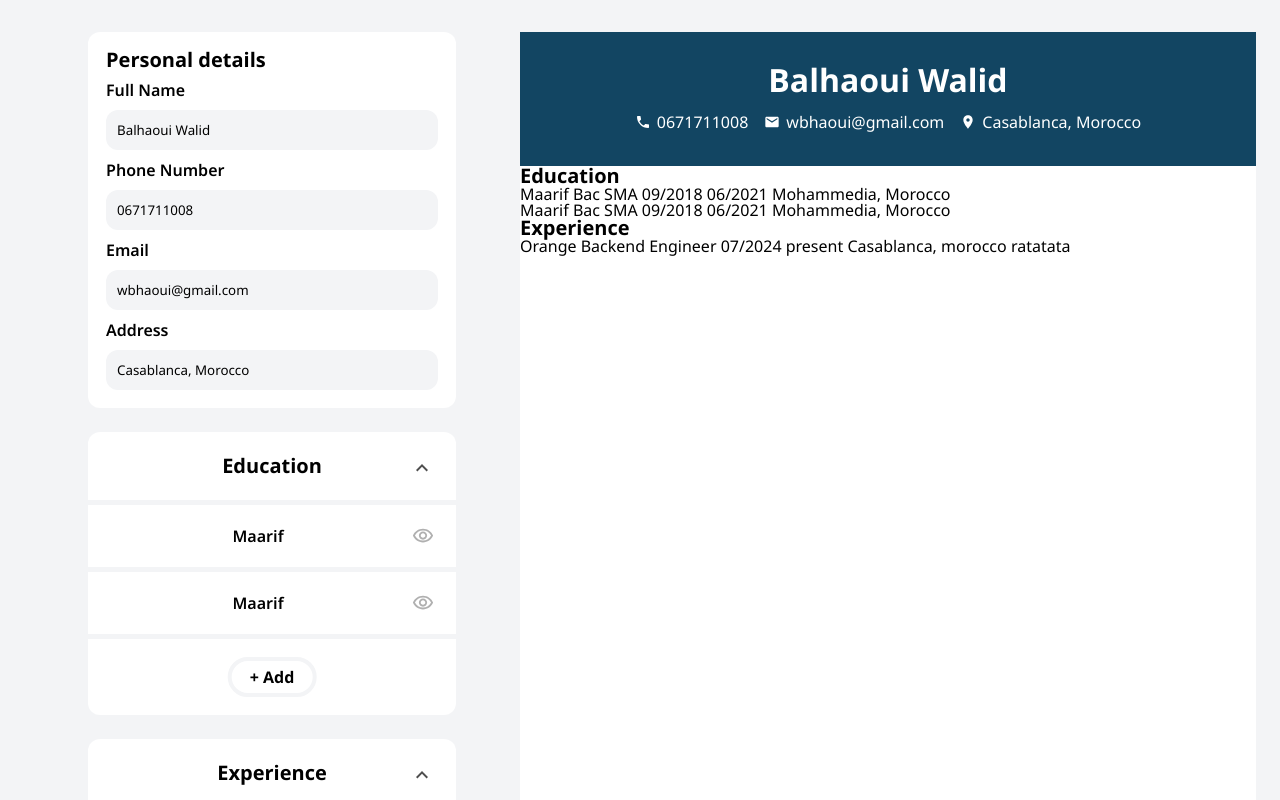
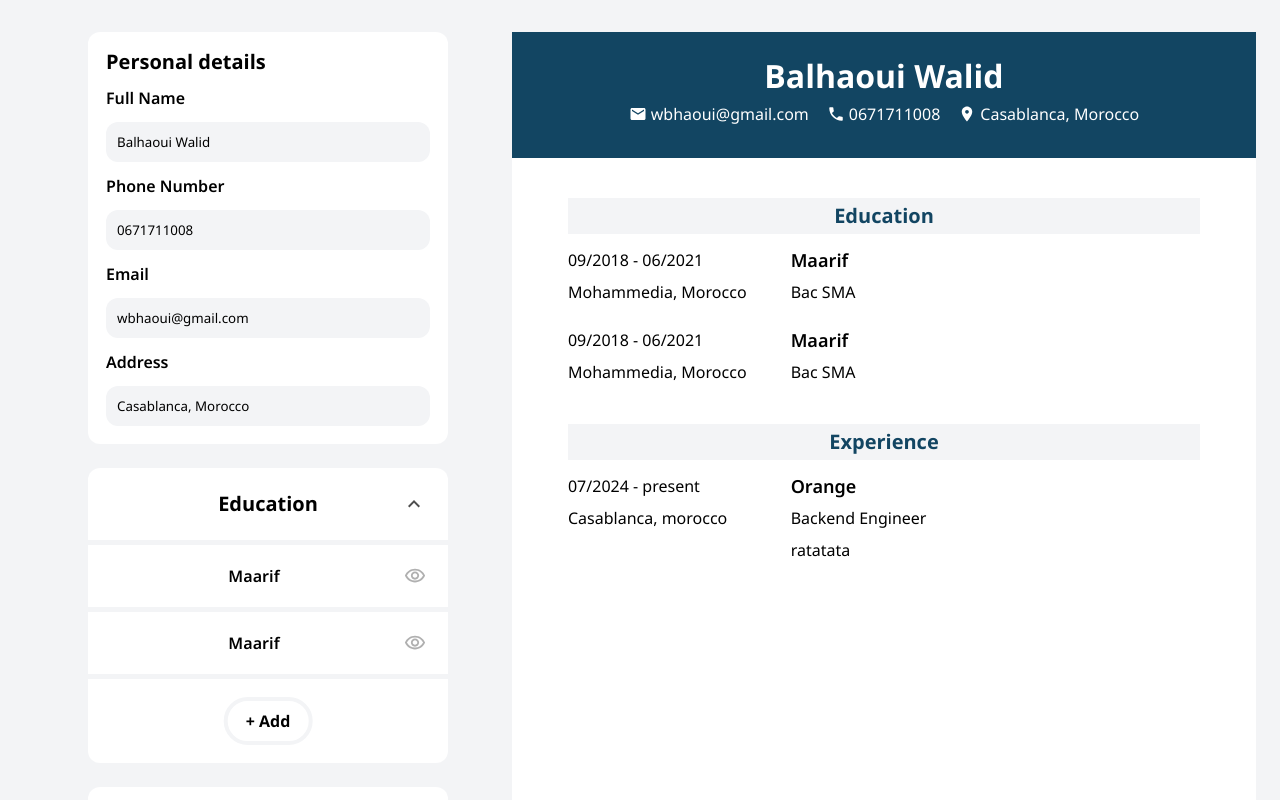
Before and after one commit to Archesper/react-cv-generator, a React (Vite) app: page / in a window 1280 px wide. Shown: the top 800 px of the page. Built offline with nearby package versions, Linux system fonts and the light colour scheme.

Commit message:
Add resume main section styling

```diff
--- a/src/components/CV.jsx
+++ b/src/components/CV.jsx
@@ -9,16 +9,16 @@ export default function CV({ data }) {
       <div className="personal-info">
         <h1 className="resume-name">{fullName}</h1>
         <div className="contact-info">
+          {email && (
+            <div className="contact-wrapper">
+              <EmailIcon></EmailIcon>
+              <span className="email"> {email}</span>
+            </div>
+          )}
           {phoneNumber && (
             <div className="contact-wrapper">
               <LocalPhoneIcon></LocalPhoneIcon>
               <span className="phone-number"> {phoneNumber}</span>
-            </div>
-          )}
-          {email && (
-            <div className="contact-wrapper">
-              <EmailIcon></EmailIcon>
-              <span className="email"> {email}</span>
             </div>
           )}
           {address && (
@@ -29,27 +29,37 @@ export default function CV({ data }) {
           )}
         </div>
       </div>
-      <h3>Education</h3>
+      <div className="resume-section">
+        <h3 className="resume-header-text">Education</h3>
         {education.map((ed) => {
           return (
             ed.visible && (
-            <div key={ed.id}>
-              {ed.school} {ed.degree} {ed.startDate} {ed.endDate} {ed.location}
-            </div>
-          )
-        );
-      })}
-      <h3>Experience</h3>
-      {experience.map((exp) => {
-        return (
-          exp.visible && (
-            <div key={exp.id}>
-              {exp.companyName} {exp.positionTitle} {exp.startDate}{" "}
-              {exp.endDate} {exp.location} {exp.description}
+              <div className="info-group" key={ed.id}>
+                <p>{ed.startDate} - {ed.endDate}</p>
+                <p className="info-group-header">{ed.school}</p>
+                <p>{ed.location}</p>
+                <p>{ed.degree}</p>
               </div>
             )
           );
         })}
       </div>
+      <div className="resume-section">
+        <h3 className="resume-header-text">Experience</h3>
+        {experience.map((exp) => {
+          return (
+            exp.visible && (
+              <div className="info-group" key={exp.id}>
+                <p>{exp.startDate} - {exp.endDate}</p>
+                <p className="info-group-header">{exp.companyName}</p>
+                <p>{exp.location}</p>
+                <p>{exp.positionTitle}</p>
+                <p className="info-group-description">{exp.description}</p>
+              </div>
+            )
+          );
+        })}
+      </div>
+    </div>
   );
 }
--- a/src/styles/main.css
+++ b/src/styles/main.css
@@ -31,6 +31,7 @@ body {
   background-color: var(--main-bg-color);
   font-family: var(--primary-font), sans-serif;
   box-sizing: border-box;
+  line-height: 1.5rem;
 }
 
 main {
--- a/src/styles/resume.css
+++ b/src/styles/resume.css
@@ -1,7 +1,6 @@
 #CV {
-  width: 60vw;
   background-color: var(--secondary-bg-color);
-  max-width: 21cm;
+  width: 21cm;
   height: 29.7cm;
   overflow: hidden;
 }
@@ -16,21 +15,50 @@
   gap: 14px;
 }
 
+.resume-section {
+  padding: 0 56px;
+  margin-top: 40px;
+}
 
+.resume-header-text {
+  padding: 6px 0;
+  color: #124562;
+  margin-bottom: 14px;
+  text-align: center;
+  background-color: var(--main-bg-color);
+}
 
 .contact-info {
   display: flex;
   flex-wrap: wrap;
   justify-content: center;
-  gap: 16px;
+  gap: 18px;
+  margin: auto;
 }
 
 .contact-wrapper {
   display: flex;
   align-items: center;
-  gap: 6px;
+  gap: 4px;
 }
 
 .contact-wrapper svg {
-  width: 16px;
+  width: 18px;
 }
+
+.info-group {
+  display: grid;
+  align-items: center;
+  grid-template-columns: minmax(200px, 1fr) 2fr ;
+  gap: 8px 18px;
+  margin-bottom: 24px;
+}
+
+.info-group-header {
+  font-size: 18px;
+  font-family: var(--primary-font-semi-bold);
+}
+
+.info-group-description {
+  grid-column-start: 2;
+}
```
Lines whose indentation alone changed are shown as unchanged.
